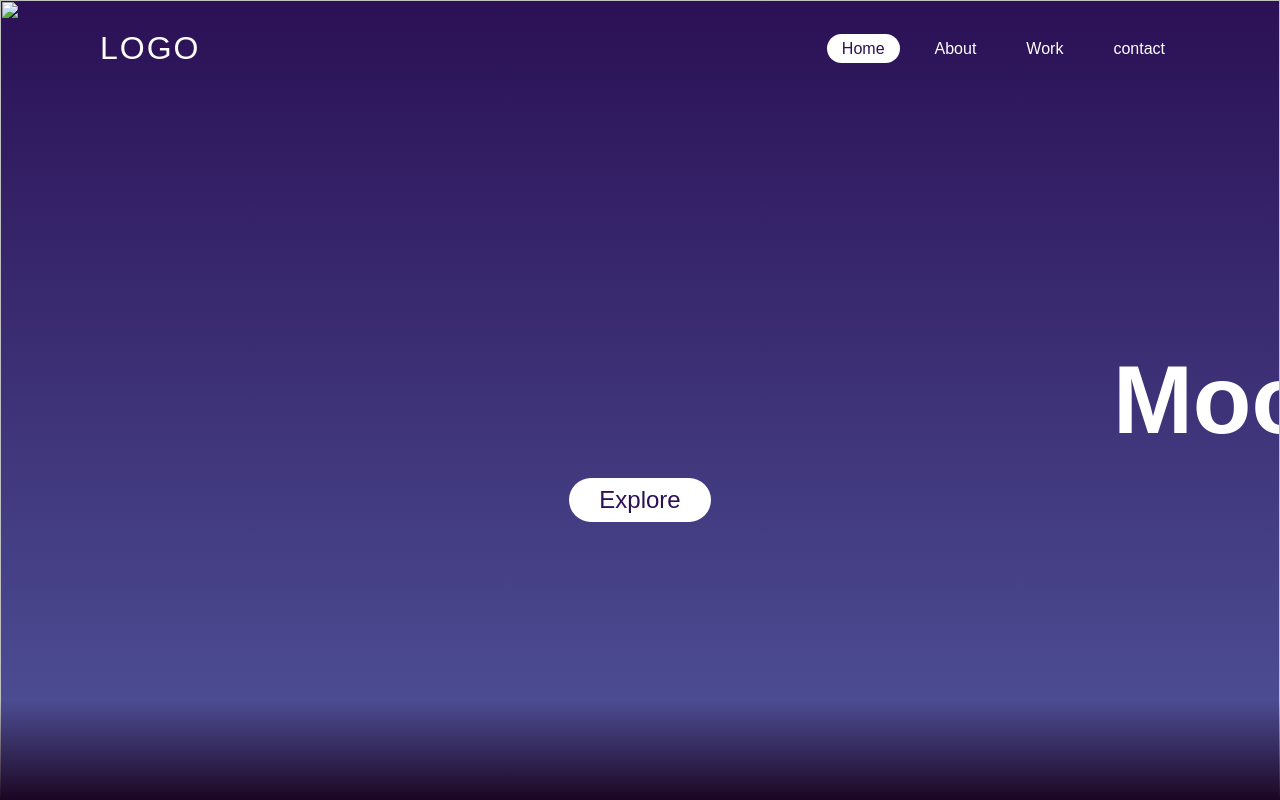
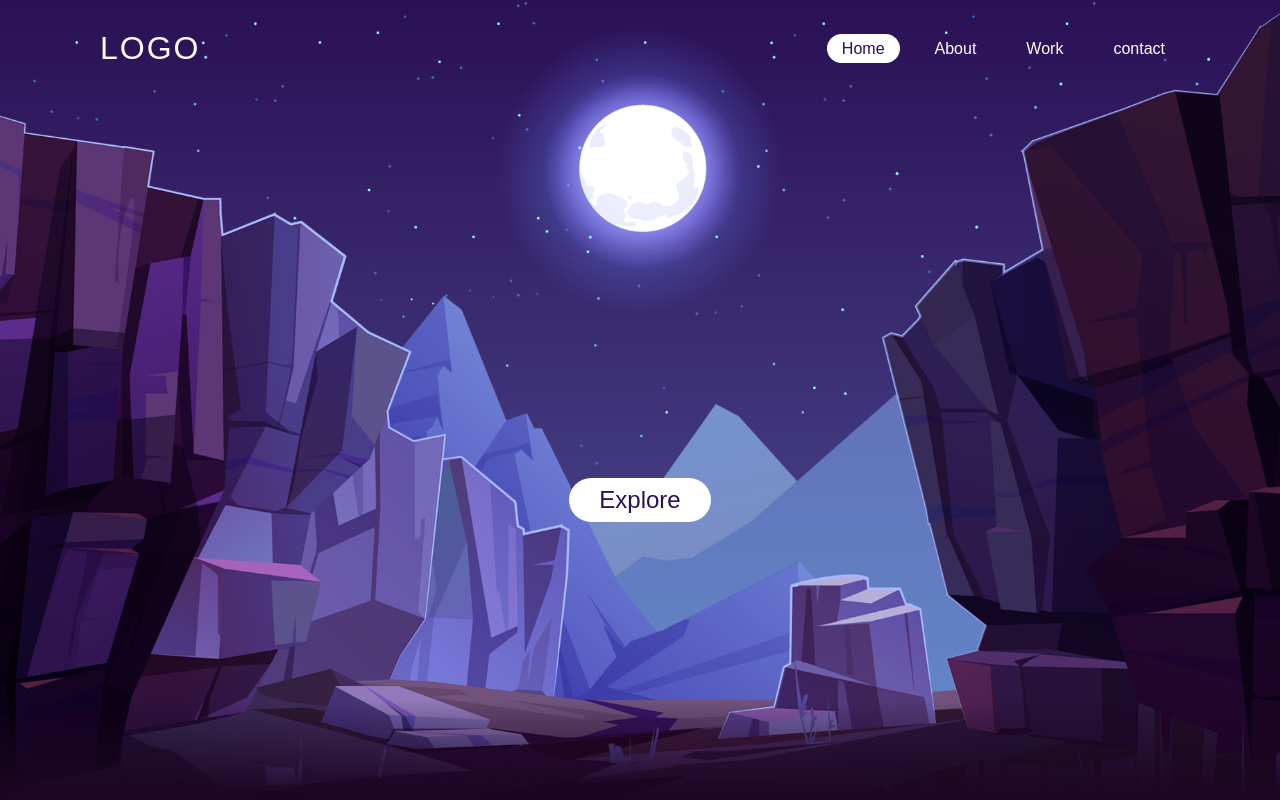
Before and after one commit to pranavK911/Scrolling, a plain HTML site: page index.html in a window 1280 px wide. Shown: the top 800 px of the page. Drawn offline with Linux system fonts and the light colour scheme.

Commit message:
Update index.html

```diff
--- a/index.html
+++ b/index.html
@@ -15,12 +15,12 @@
 		</ul>
 </header>
 <section>
-	<img src="img/stars.png"id="stars">
-	<img src="img/moon.png"id="moon">
-	<img src="img/mountain.png"id="mountain">
+	<img src="imge/stars.png"id="stars">
+	<img src="imge/moon.png"id="moon">
+	<img src="imge/mountain.png"id="mountain">
 	<h2 id="text">Moon Light</h2>
 	<a href="#sec" id="btn">Explore</a>
-	<img src="img/front.png" id="front">
+	<img src="imge/front.png" id="front">
 </section>
 <div class="sec" id="sec">
 	<h2>Parallax Scrolling</h2>
```
